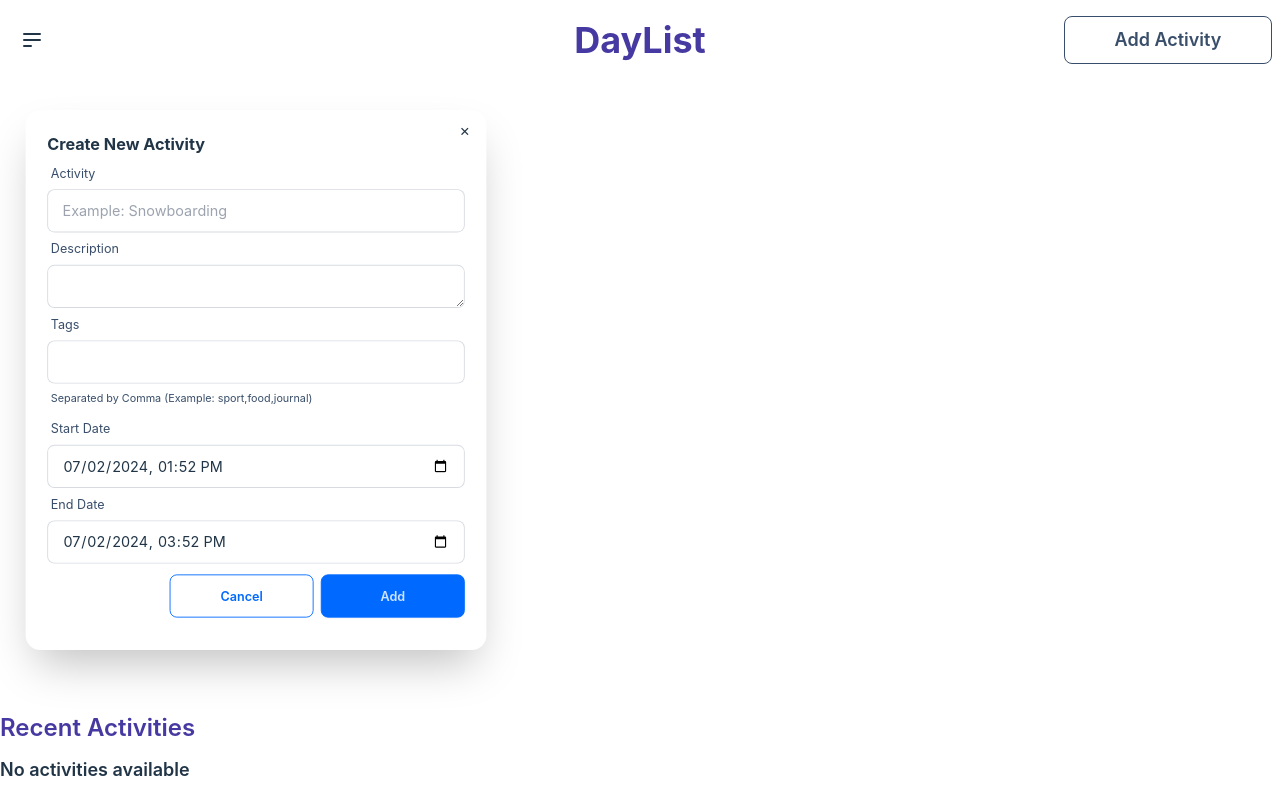
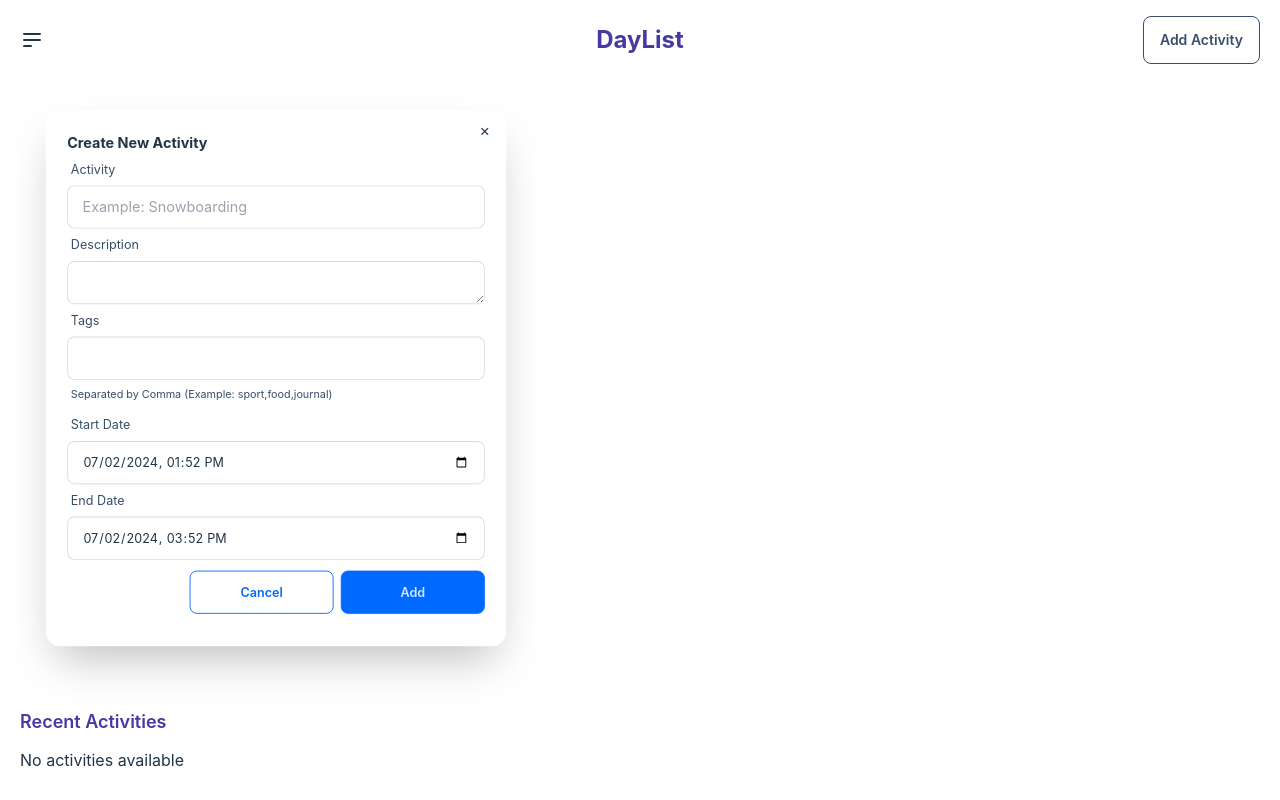
Before and after one commit to fiwz/bearmentor-task-management, a React (Vite) app: page / in a window 1280 px wide. Shown: the top 800 px of the page. Built offline with nearby package versions, Linux system fonts and the light colour scheme.

Commit message:
styles: update style

```diff
--- a/src/components/card.tsx
+++ b/src/components/card.tsx
@@ -91,7 +91,9 @@ const ActivityCard = ({ activities }: any) => {
           </div>
         ))
       ) : (
-        <div className="font-semibold text-lg">No activities available</div>
+        <div className="flex justify-start">
+          <div>No activities available</div>
+        </div>
       )}
     </>
   );
--- a/src/components/forms/activity-form.tsx
+++ b/src/components/forms/activity-form.tsx
@@ -55,7 +55,7 @@ const ActivityForm = () => {
             ✕
           </button>
         </form>
-        <h3 className="font-bold text-lg">
+        <h3 className="font-bold">
           {activityToUpdate ? "Update" : "Create New"} Activity
         </h3>
         <form onSubmit={handleSubmit} method="post">
@@ -82,7 +82,7 @@ const ActivityForm = () => {
               <textarea
                 onChange={handleForm}
                 name="description"
-                className="input input-bordered w-full"
+                className="input input-bordered w-full py-2"
                 defaultValue={
                   activityToUpdate ? activityToUpdate?.description : ""
                 }
@@ -135,7 +135,7 @@ const ActivityForm = () => {
                 }
                 name="startDate"
                 placeholder=""
-                className="input input-bordered w-full"
+                className="input input-bordered w-full text-sm"
               />
             </label>
 
@@ -166,7 +166,7 @@ const ActivityForm = () => {
                 }
                 name="endDate"
                 placeholder=""
-                className="input input-bordered w-full"
+                className="input input-bordered w-full text-sm"
               />
             </label>
           </div>
--- a/src/components/layouts/master.tsx
+++ b/src/components/layouts/master.tsx
@@ -7,11 +7,13 @@ const Master = ({ children }: any) => {
   return (
     <>
       <ActivityProvider>
-        <div className="container mx-auto mb-10 pb-5 w-screen">
+        <div className="container mx-auto mb-10 pb-5">
           {children}
           <Navigation></Navigation>
-          <ActivityForm></ActivityForm>
-          <Section></Section>
+          <div className="px-5">
+            <ActivityForm></ActivityForm>
+            <Section></Section>
+          </div>
         </div>
       </ActivityProvider>
     </>
--- a/src/components/layouts/navigation.tsx
+++ b/src/components/layouts/navigation.tsx
@@ -29,12 +29,12 @@ const Navigation = () => {
               className="menu menu-sm dropdown-content bg-base-100 rounded-box z-[1] mt-3 w-52 p-2 shadow"
             >
               <li>
-                <a className="text-xl text-neutral" href="/">
+                <a className="text-neutral" href="/">
                   Overview
                 </a>
               </li>
               <li>
-                <a className="text-xl text-neutral" href="/list">
+                <a className="text-neutral" href="/list">
                   List
                 </a>
               </li>
@@ -43,14 +43,14 @@ const Navigation = () => {
         </div>
         <div className="navbar-center">
           <a
-            className="btn btn-ghost text-4xl text-secondary font-bold"
+            className="btn btn-ghost text-2xl text-secondary font-bold"
             href="/"
           >
             DayList
           </a>
         </div>
         <div className="navbar-end">
-          <a href="#" className="btn btn-outline w-52 text-lg">
+          <a href="#" className="btn btn-outline w-auto me-3">
             Add Activity
           </a>
         </div>
--- a/src/components/section.tsx
+++ b/src/components/section.tsx
@@ -43,7 +43,7 @@ const Section = () => {
       {SECTION_TYPE.map((type, index) => (
         <section className={`py-5 ${type.id}`} key={index}>
           <div
-            className={`text-2xl text-secondary font-semibold py-3 ${type.id}`}
+            className={`text-lg text-secondary font-semibold py-3 ${type.id}`}
           >
             {type.title}
           </div>
```
